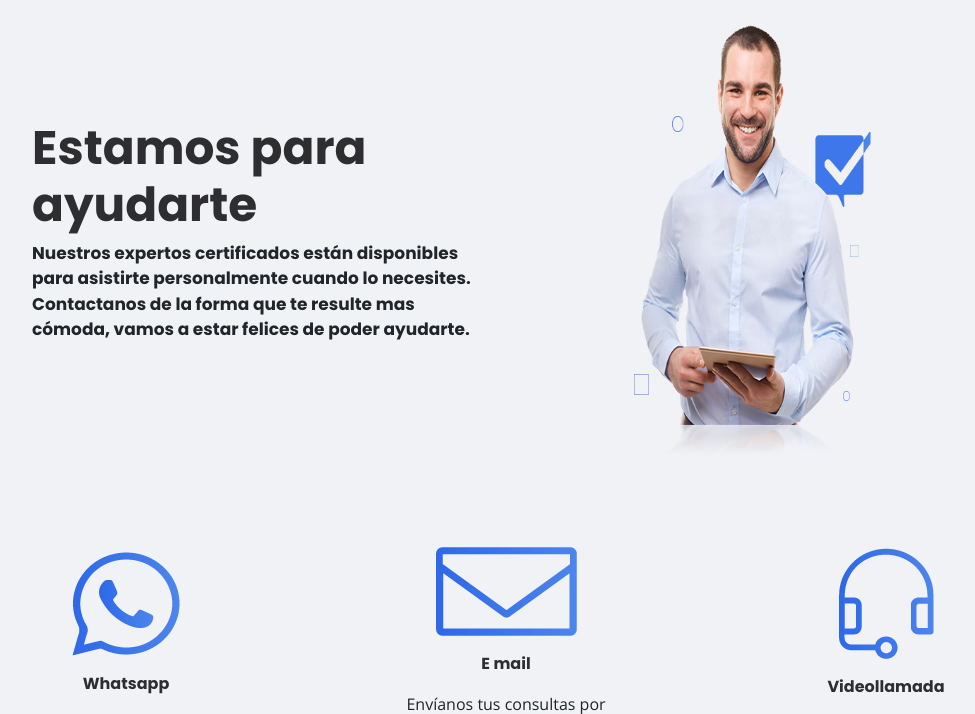
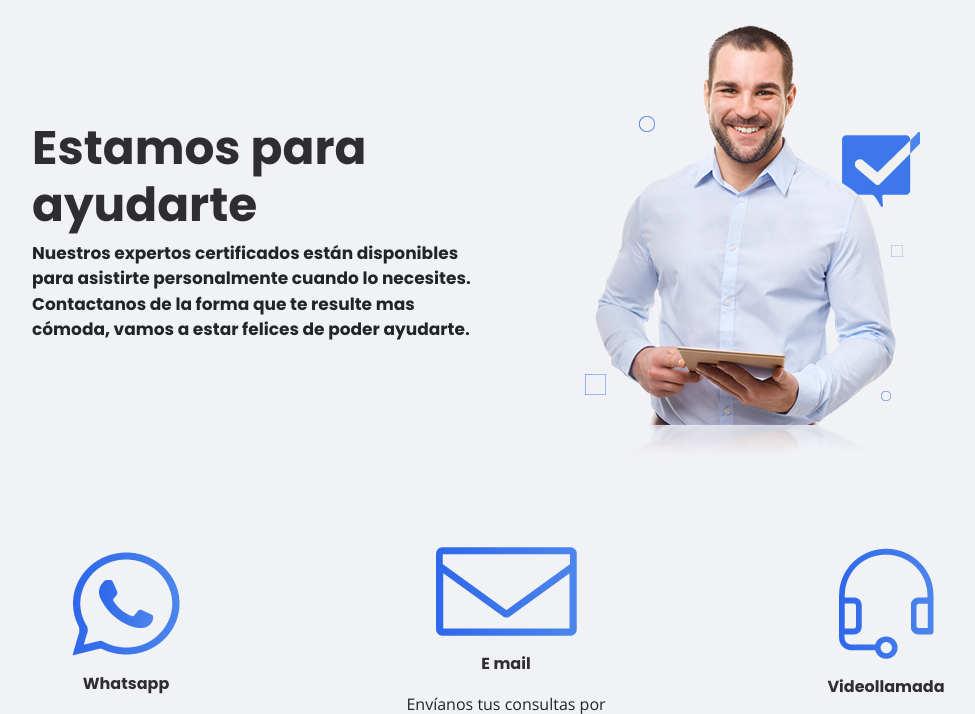
Before and after one commit to defelicerafael/taxmotor-2021, a PHP site: page /estamos-para-ayudarte in a window 1280 px wide. Shown: the part 86-800 px from the top of the page, without its empty margins (134-1109 px from the left). Run offline with PHP 8.4, Linux system fonts and the light colour scheme; data that the repository does not hold is empty.

Commit message:
Update estamos-para-ayudarte.php

```diff
--- a/templates/estamos-para-ayudarte.php
+++ b/templates/estamos-para-ayudarte.php
@@ -44,7 +44,7 @@ $iconos[] = array(
         </p>
     </div>
     <div class="col-md-6 col-12">
-        <img width="347" height="439" src="../img/03_Estamos-para-ayudarte_Foto.jpg" alt="" title="" class="w-50 mx-auto d-block">
+        <img width="347" height="439" src="../img/03_Estamos-para-ayudarte_Foto.jpg" alt="" title="" class="img-fluid mx-auto d-block">
     </div>
 </div>
 
```
